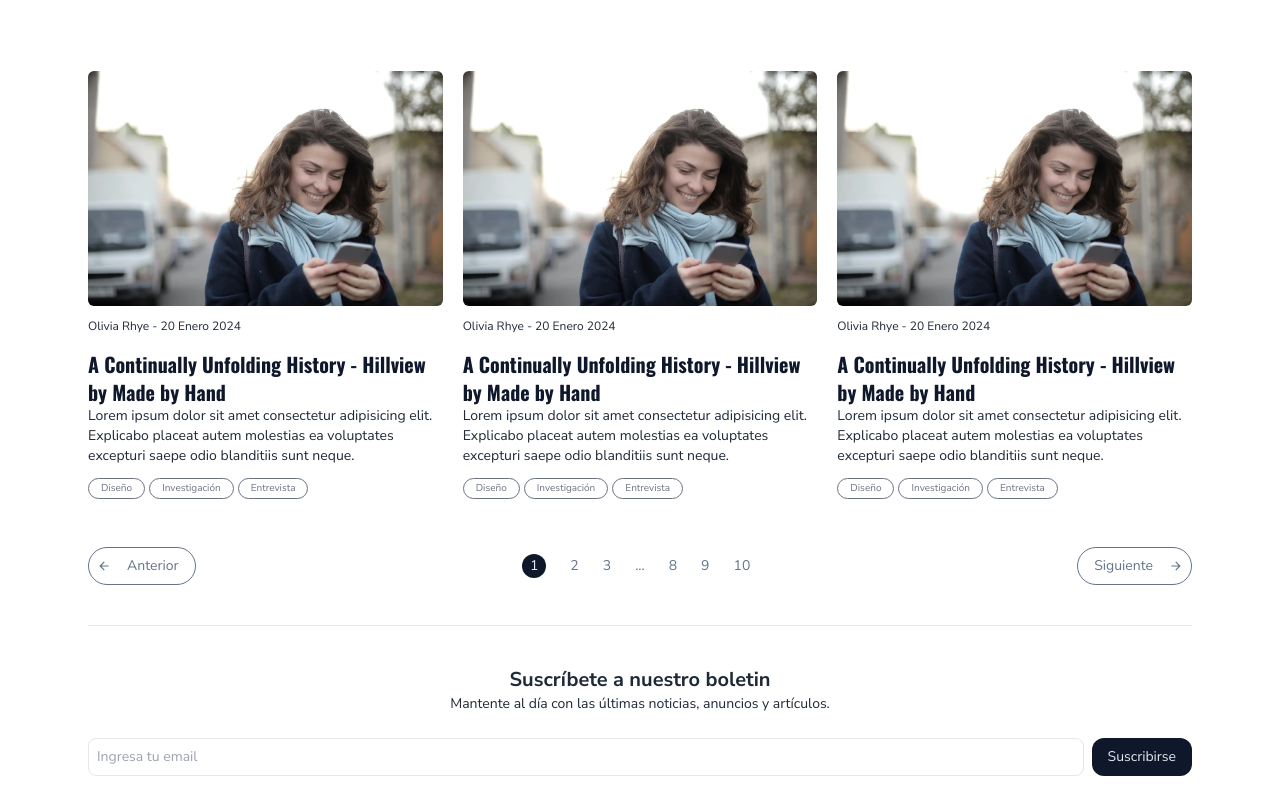
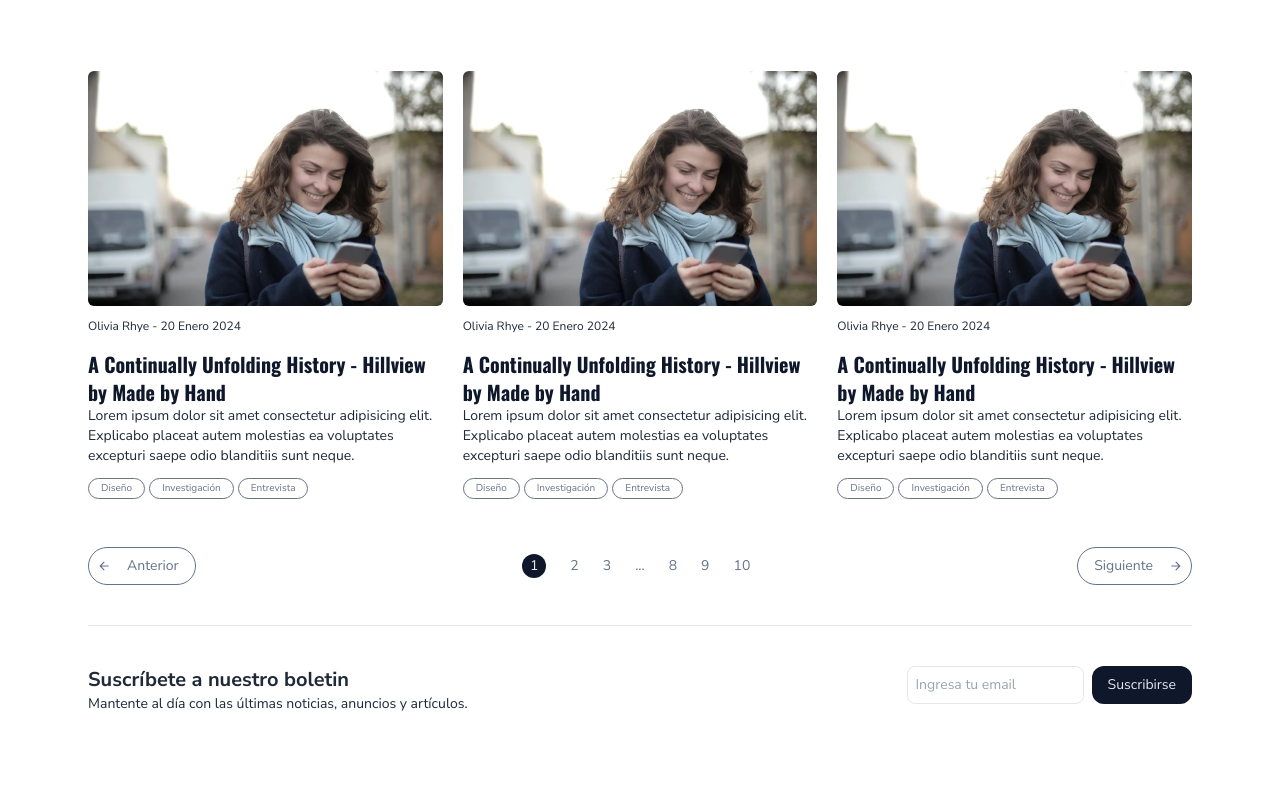
Before and after one commit to FernandoTelloL/bloggio, a React (Vite) app: page / in a window 1280 px wide. Shown: the part 1291-2091 px from the top of the page. After the commit the page ends 2053 px from the top, so only its background shows below. Built offline with nearby package versions, Linux system fonts and the light colour scheme.

Commit message:
agregado estilos formulario suscribirse footer tamaño tablet

```diff
--- a/src/components/Footer.jsx
+++ b/src/components/Footer.jsx
@@ -1,14 +1,14 @@
 export const Footer = () => {
   return (
     <div>
-      <section className="mt-10">
-        <div className="text-center mb-6">
+      <section className="mt-10 md:flex md:justify-between">
+        <div className="text-center mb-6 md:text-start md:w-1/2">
           <h2 className="text-xl font-bold">Suscríbete a nuestro boletin</h2>
           <p className="text-sm">
             Mantente al día con las últimas noticias, anuncios y artículos.
           </p>
         </div>
-        <div className="text-sm flex gap-2 justify-between">
+        <div className="text-sm flex gap-2 justify-between md:h-fit">
           <input
             className="w-full border-[1px] border-slate-3 rounded-lg p-2"
             type="email"
```
